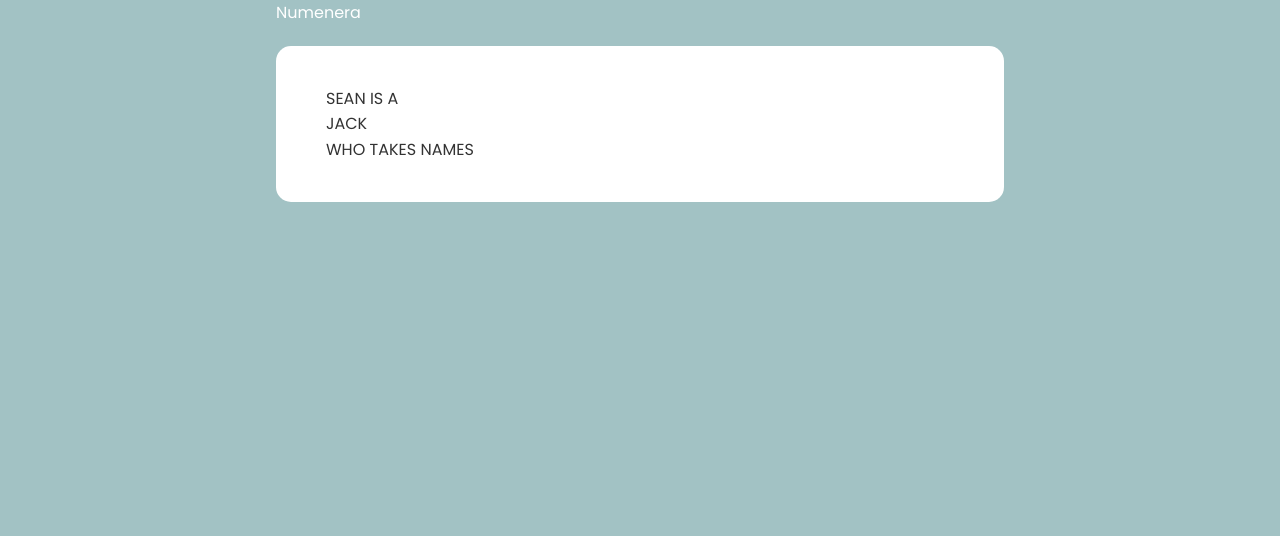
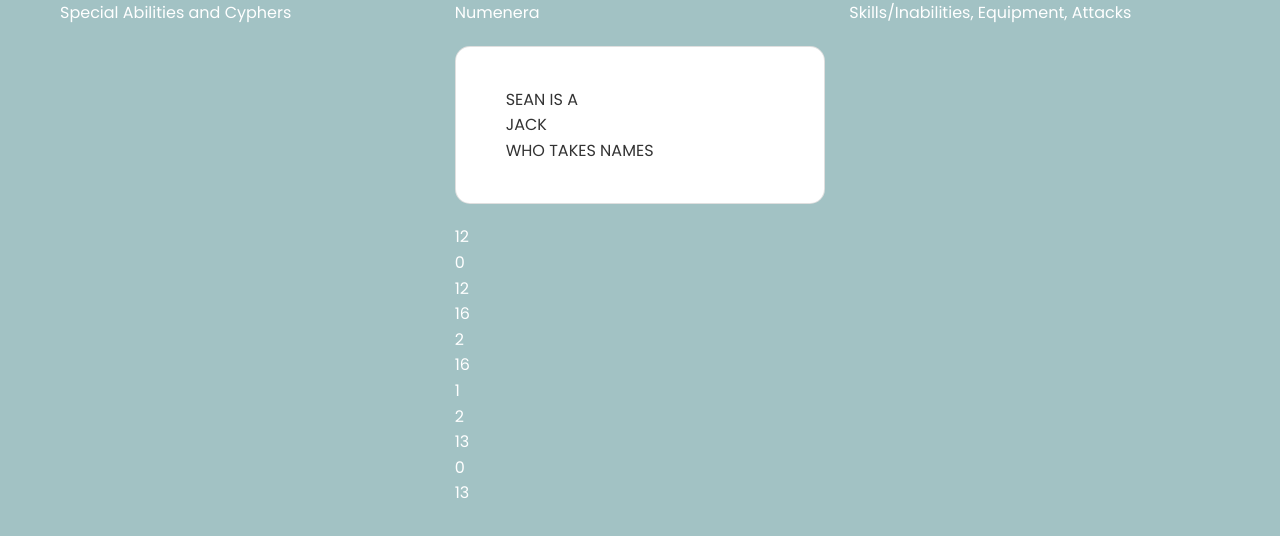
Before and after one commit to insideseanshead/numenera-front, a React (Create React App) app: page / in a window 1280 px wide. Shown: the top 536 px of the page. Built offline with nearby package versions, Linux system fonts and the light colour scheme.

Commit message:
added bootstrap and added rows and col

```diff
--- a/package.json
+++ b/package.json
@@ -6,8 +6,10 @@
     "@testing-library/jest-dom": "^5.16.1",
     "@testing-library/react": "^12.1.2",
     "@testing-library/user-event": "^13.5.0",
+    "bootstrap": "^5.1.3",
     "framer-motion": "^5.5.5",
     "react": "^17.0.2",
+    "react-bootstrap": "^2.1.0",
     "react-dom": "^17.0.2",
     "react-icons": "^4.3.1",
     "react-scripts": "5.0.0",
--- a/public/index.html
+++ b/public/index.html
@@ -13,11 +13,18 @@
 
     <link rel="manifest" href="%PUBLIC_URL%/manifest.json" />
 
+    <link
+      rel="stylesheet"
+      href="https://cdn.jsdelivr.net/npm/bootstrap@5.1.3/dist/css/bootstrap.min.css"
+      integrity="sha384-1BmE4kWBq78iYhFldvKuhfTAU6auU8tT94WrHftjDbrCEXSU1oBoqyl2QvZ6jIW3"
+      crossorigin="anonymous"
+    />
+
     <title>Numenera</title>
   </head>
   <body>
     <noscript>You need to enable JavaScript to run this app.</noscript>
     <div id="root"></div>
-
+    <script src="https://unpkg.com/react/umd/react.production.min.js" crossorigin></script>
   </body>
 </html>
--- a/src/App.js
+++ b/src/App.js
@@ -1,13 +1,22 @@
 import CharacterDescription from "./components/CharacterDescription";
+import CharacterStats from "./components/CharacterStats";
 import Header from "./components/Header";
 import { CharacterProvider } from "./context/CharacterContext";
+import { Row, Col } from "react-bootstrap";
 
 function App() {
   return (
     <CharacterProvider>
       <div className="container">
-        <Header />
-        <CharacterDescription />
+        <Row>
+          <Col>Special Abilities and Cyphers</Col>
+          <Col>
+          <Header />
+          <CharacterDescription />
+          <CharacterStats />
+          </Col>
+          <Col>Skills/Inabilities, Equipment, Attacks</Col>
+        </Row>
       </div>
     </CharacterProvider>
   );
--- a/src/index.css
+++ b/src/index.css
@@ -18,7 +18,7 @@
 }
 
 .container {
-  max-width: 768px;
+  max-width: 1200px;
   margin: auto;
   padding: 0 20px;
 }
```
Also changed, not shown: 1 other file (tests, documents, lock files or other folders).
